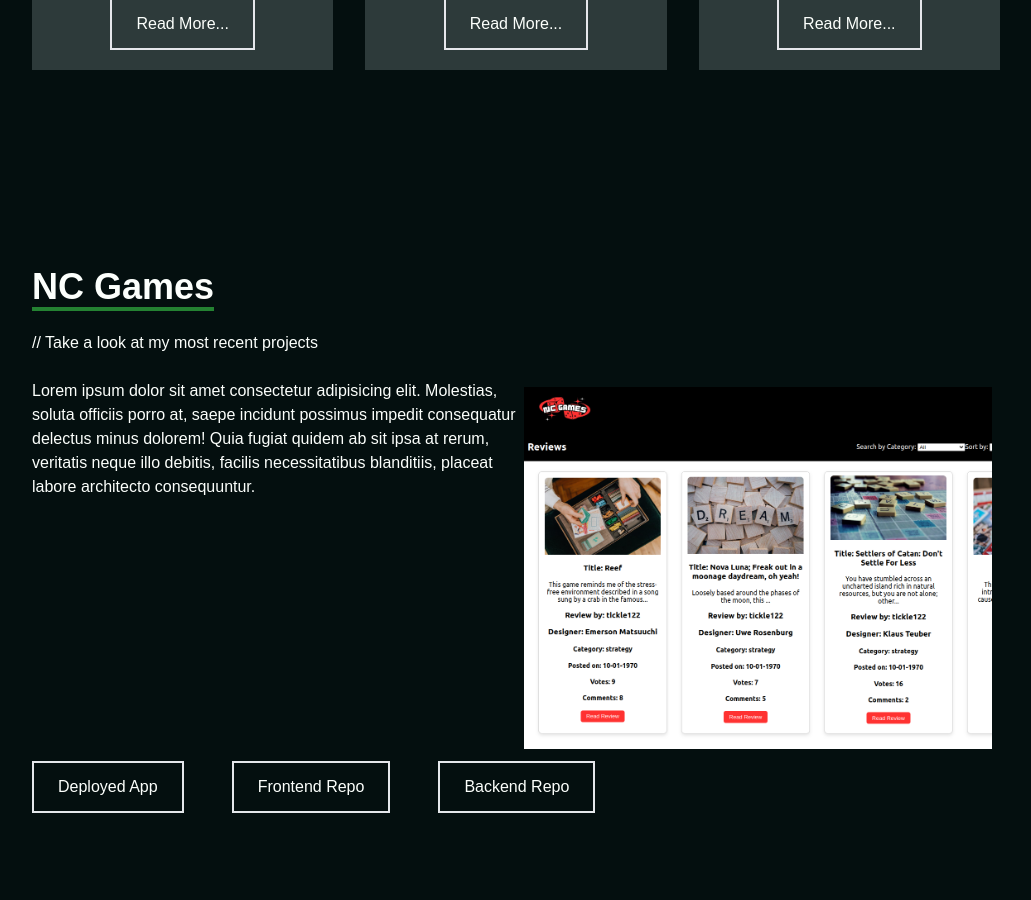
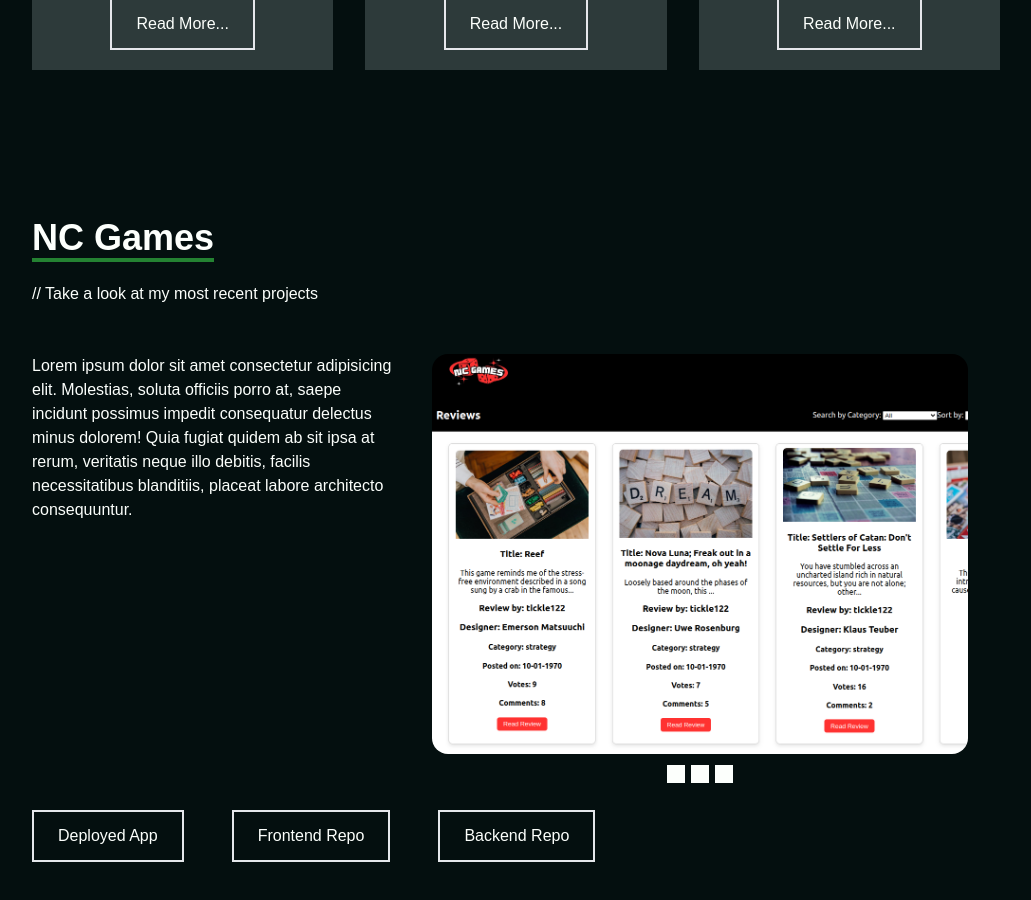
Before and after one commit to Oliver1334/Portfolio-Site-Two, a React (Create React App) app: page / in a window 1280 px wide. Shown: the part 3020-3920 px from the top of the page, without its empty margins (124-1155 px from the left). Built offline with nearby package versions, Linux system fonts and the light colour scheme.

Commit message:
NcGames Project image carousel

```diff
--- a/src/components/NCgames.jsx
+++ b/src/components/NCgames.jsx
@@ -1,43 +1,80 @@
-import React from "react";
-import ncgamesimg from "../assets/ncgames.png"
+import React, {useState} from "react";
+import ncgamesimg from "../assets/ncgames.png";
+import realEstate from "../assets/realestate.jpg"
+import workImg from "../assets/workImg.jpeg"
+import { BsChevronCompactLeft, BsChevronCompactRight } from  "react-icons/bs"
+import { MdSquare } from "react-icons/md";
 
 export const Ncgames = () => {
-    return (
-        <div name="ncgames" className="w-full md:h-screen text-[#FCFFFC] bg-[#040F0F] pt-12">
+
+  const slides = [
+    { src: ncgamesimg },
+    { src: realEstate },
+    { src: workImg },
+  ];
+
+  const [currentIndex, setCurrentIndex] = useState(0)
+
+  const prevSlide = () => {
+    const isFirstSlide = currentIndex === 0;
+    const newIndex = isFirstSlide ? slides.length - 1 : currentIndex - 1;
+    setCurrentIndex(newIndex);
+  }
+
+  const nextSlide = () => {
+    const isLastSlide = currentIndex === slides.length - 1;
+    const newIndex = isLastSlide ? 0 : currentIndex + 1;
+    setCurrentIndex(newIndex)
+  }
+
+  const goToSlide = (slideIndex) => {
+    setCurrentIndex(slideIndex);
+  }
 
 
-
+  return (
+    <div
+      name="ncgames"
+      className="w-full md:h-screen text-[#FCFFFC] bg-[#040F0F] pt-12"
+    >
       <div className="max-w-[1000px] mx-auto p-4 flex flex-col justify-center w-full h-full pt-12">
         <div className="pb-8">
           <p className="text-4xl font-bold inline border-b-4 text-[#FCFFFC] border-[#248232]">
             NC Games
           </p>
           <p className="py-6">// Take a look at my most recent projects</p>
-            <div className="flex flex-col md:flex-row items-center md:items-start">
-              <p> Lorem ipsum dolor sit amet consectetur adipisicing elit. Molestias, soluta officiis porro at, saepe incidunt possimus impedit consequatur delectus minus dolorem! Quia fugiat quidem ab sit ipsa at rerum, veritatis neque illo debitis, facilis necessitatibus blanditiis, placeat labore architecto consequuntur.</p>
 
-              <img src={ncgamesimg} alt="NC Games" className="w-full md:w-1/2 p-2 pb-3 object-cover "/>
+          {/*body and img div*/}
+          <div className="flex flex-col md:flex-row items-center md:items-start py-6">
+            <p className="md:w-1/2">
+              {" "}
+              Lorem ipsum dolor sit amet consectetur adipisicing elit.
+              Molestias, soluta officiis porro at, saepe incidunt possimus
+              impedit consequatur delectus minus dolorem! Quia fugiat quidem ab
+              sit ipsa at rerum, veritatis neque illo debitis, facilis
+              necessitatibus blanditiis, placeat labore architecto consequuntur.
+            </p>
 
+            {/*image div*/}
+            <div className="max-w-[600px] h-[400px] w-full m-auto relative px-8 group">
+              <div style={{ backgroundImage: `url(${slides[currentIndex].src})` }} className="w-full h-full rounded-2xl bg-center bg-cover duration-500 "> </div>
+                {/* left arrow */}
+                <div className="hidden group-hover:block absolute top-[50%] -translate-x-0 translate-y-[-50%] left-5 text-2xl rounded-full p-2 bg-black/20 text-white cursor-pointer">
+                  <BsChevronCompactLeft onClick={prevSlide} size={30}/>
                 </div>
-            <div className="flex flex-col md:flex-row justify-left gap-12">
-            <button className="text-center mb-2 hover:bg-[#2BA84A] hover:border-[#2BA84A]
-                  text-[#FCFFFC] group border-2 px-6 py-3 flex
-                  ">
-                    Deployed App
-                  </button>
-                  <button className="text-center mb-2 hover:bg-[#2BA84A] hover:border-[#2BA84A]
-                  text-[#FCFFFC] group border-2 px-6 py-3 flex
-                  ">
-                    Frontend Repo
-                  </button>
-                  <button className="text-center mb-2 hover:bg-[#2BA84A] hover:border-[#2BA84A]
-                  text-[#FCFFFC] group border-2 px-6 py-3 flex
-                  ">
-                    Backend Repo
-                  </button>
-
-
-
+                {/* right arrow */}
+                  <div className="hidden group-hover:block absolute top-[50%] -translate-x-0 translate-y-[-50%] right-5 text-2xl rounded-full p-2 bg-black/20 text-white cursor-pointer">
+                    <BsChevronCompactRight onClick={nextSlide} size={30}/>
+                  </div>
+                  <div className="flex top-4 justify-center py-2 ">
+                    {slides.map((slide, slideIndex) => (
+                      <div key={slideIndex}
+                      onClick={() => goToSlide(slideIndex)}
+                      className="text-2xl cursor-pointer hover:text-[#2BA84A]">
+                        <MdSquare />
+                      </div>
+                    ))}
+                  </div>
 
             </div>
 
@@ -46,12 +83,36 @@ export const Ncgames = () => {
 
 
 
-          </div>
-        </div>
 
 
 
-
+          </div >
+          {/*buttons*/}
+          <div className="flex flex-col md:flex-row justify-left gap-12 pt-8">
+            <button
+              className="text-center mb-2 hover:bg-[#2BA84A] hover:border-[#2BA84A]
+                  text-[#FCFFFC] group border-2 px-6 py-3 flex
+                  "
+            >
+              Deployed App
+            </button>
+            <button
+              className="text-center mb-2 hover:bg-[#2BA84A] hover:border-[#2BA84A]
+                  text-[#FCFFFC] group border-2 px-6 py-3 flex
+                  "
+            >
+              Frontend Repo
+            </button>
+            <button
+              className="text-center mb-2 hover:bg-[#2BA84A] hover:border-[#2BA84A]
+                  text-[#FCFFFC] group border-2 px-6 py-3 flex
+                  "
+            >
+              Backend Repo
+            </button>
+          </div>
+        </div>
+      </div>
     </div>
   );
 };
```
Lines whose indentation alone changed are shown as unchanged.
